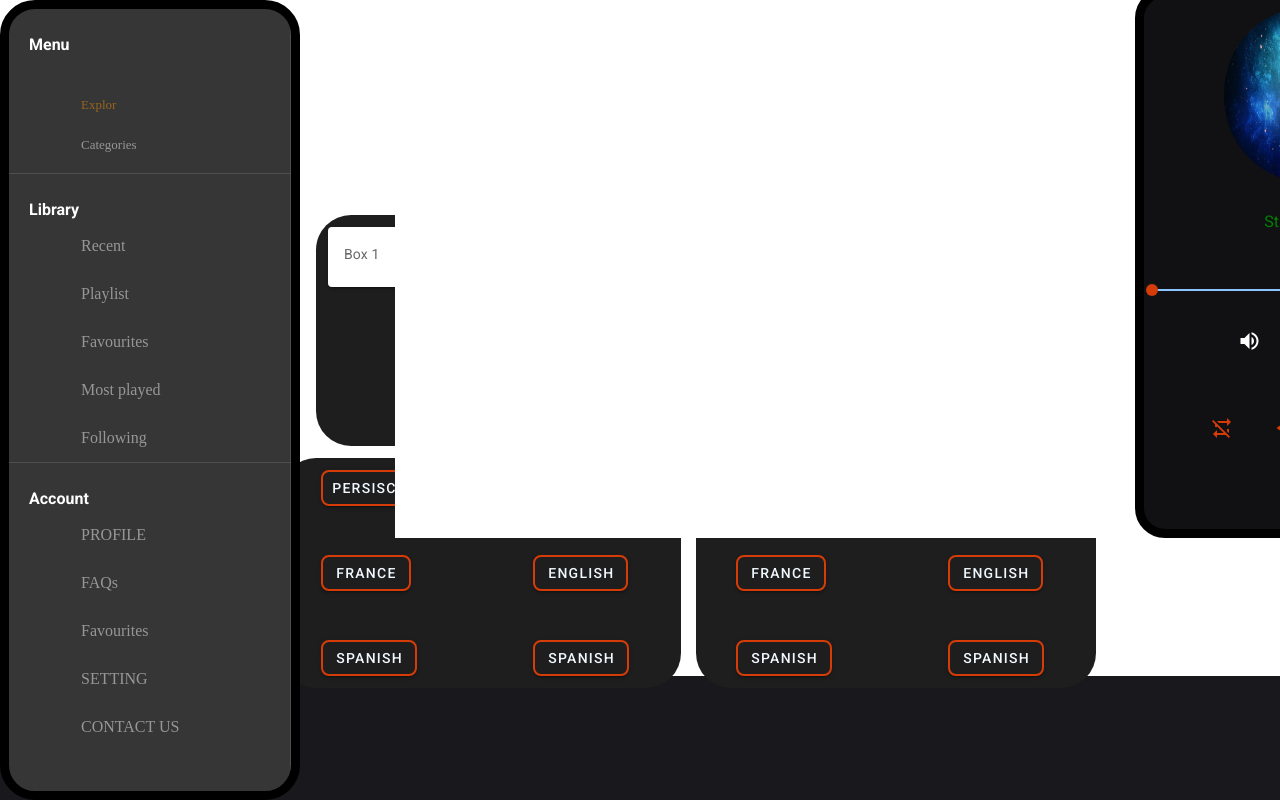
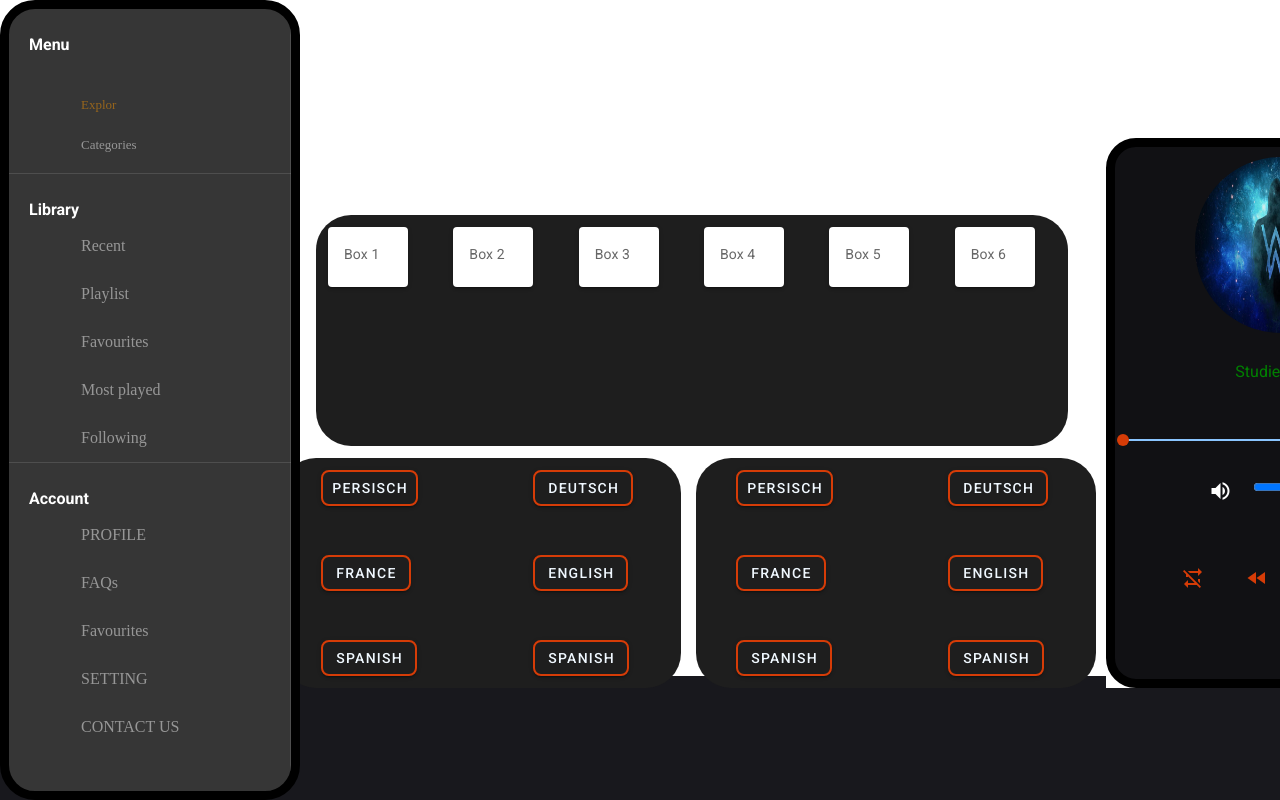
Before and after one commit to ASH-HKAN/Media, a Vue app: page / in a window 1280 px wide. Shown: the top 800 px of the page. Built offline with nearby package versions, Linux system fonts and the light colour scheme.

Commit message:
homePlayer, Position

```diff
--- a/src/components/HomePlayer.vue
+++ b/src/components/HomePlayer.vue
@@ -1,4 +1,5 @@
 <template>
+  <div>
     <v-app>
       <div class="ss">
         <!-- it fill be -->
@@ -58,7 +59,9 @@
               }"
             >
               <v-icon>
-              {{ this.repeater ? "mdi-repeat-once" : "mdi-repeat-off" }}</v-icon
+                {{
+                  this.repeater ? "mdi-repeat-once" : "mdi-repeat-off"
+                }}</v-icon
               >
             </v-btn>
             <!-- back -->
@@ -109,6 +112,7 @@
         </v-row>
       </div>
     </v-app>
+  </div>
 </template>
 
 
@@ -232,7 +236,6 @@ export default {
   flex-shrink: 0;
   border-radius: 30px;
   background: #111114;
-  margin-left: 740px;
   border: 9px solid #000;
   background: #111114;
 }
--- a/src/views/HomeView.vue
+++ b/src/views/HomeView.vue
@@ -7,8 +7,8 @@
       </div>
       <Language />
       <div class="hp">
-          <HomePlayer />
-        </div>
+        <HomePlayer />
+      </div>
     </v-row>
   </v-app>
 </template>
@@ -53,6 +53,7 @@ body {
 }
 
 .hp {
-  margin-left: -701px;
+  margin-top: 150px;
+  margin-left :10px;
 }
 </style>
```
Lines whose indentation alone changed are shown as unchanged.
